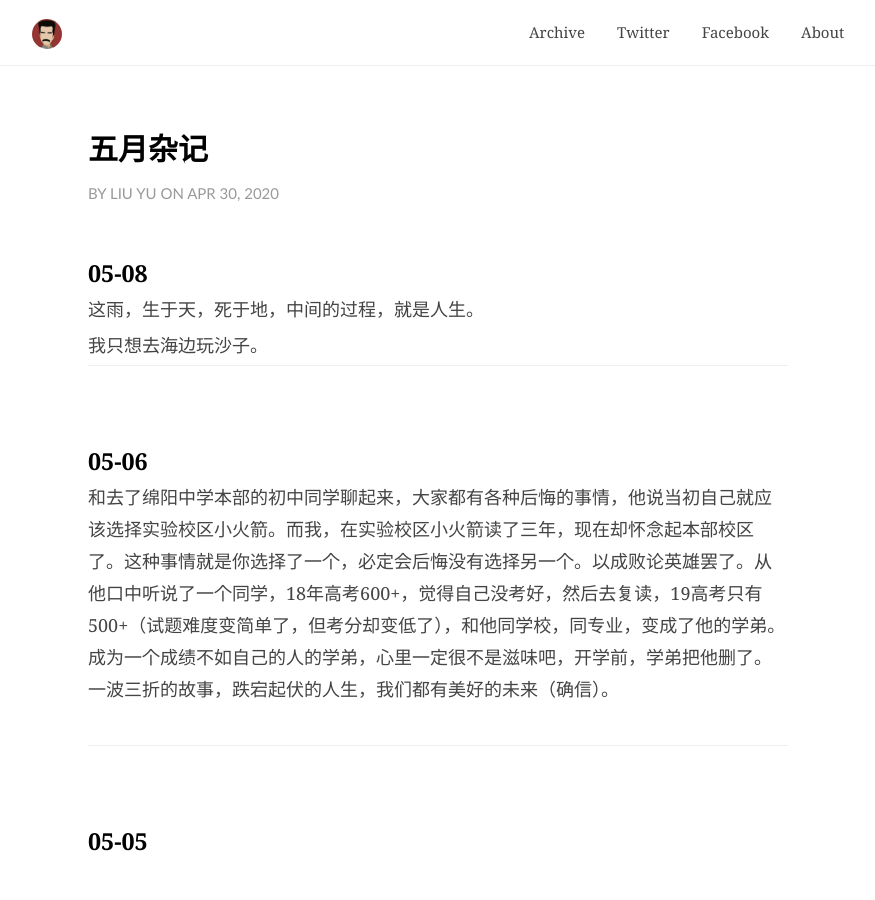
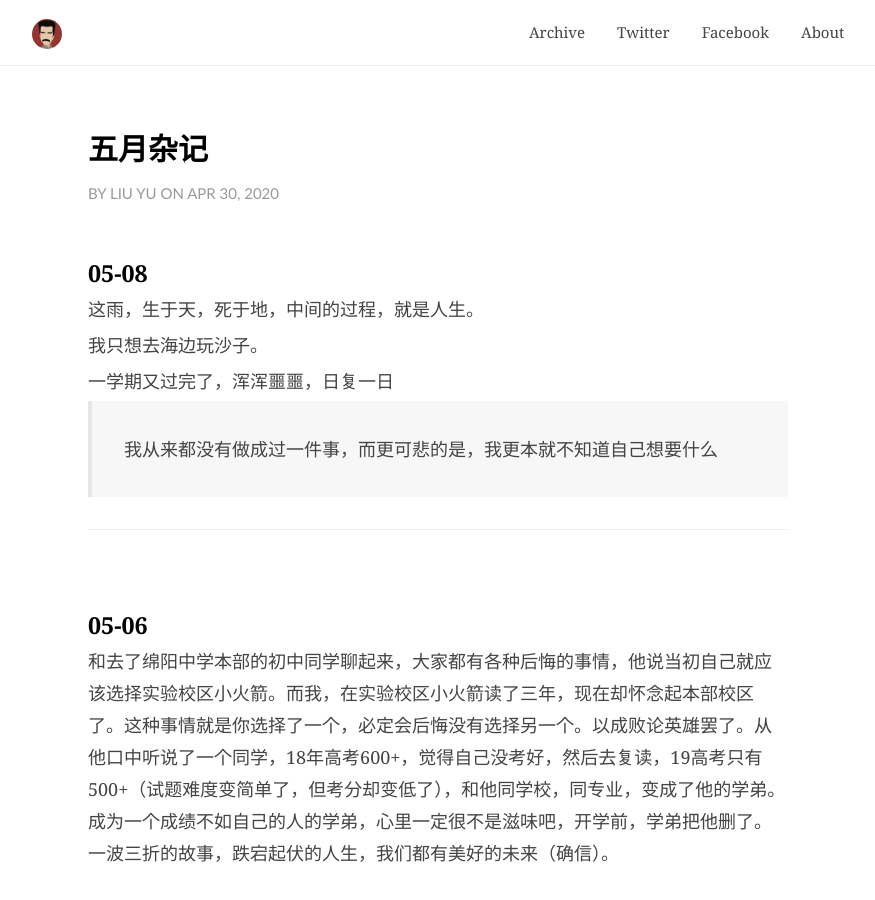
Before and after one commit to JaydenYL/JaydenYL.github.io, a Jekyll site: the page built from _posts/2020-04-26-日记.md, in a window 1280 px wide and 900 px high. Shown: the whole window, without its empty margins (202-1077 px from the left). Built offline with Jekyll 4.4.1, drawn with Linux system fonts in a browser that asks for light colours; comment, search, counter and statistics services are not loaded.

Commit message:
Update 2020-04-26-日记.md

```diff
--- a/_posts/2020-04-26-日记.md
+++ b/_posts/2020-04-26-日记.md
@@ -21,7 +21,9 @@ catalog: true
 
 我只想去海边玩沙子。
 
+一学期又过完了，浑浑噩噩，日复一日
 
+> 我从来都没有做成过一件事，而更可悲的是，我更本就不知道自己想要什么
 
 
 
```
